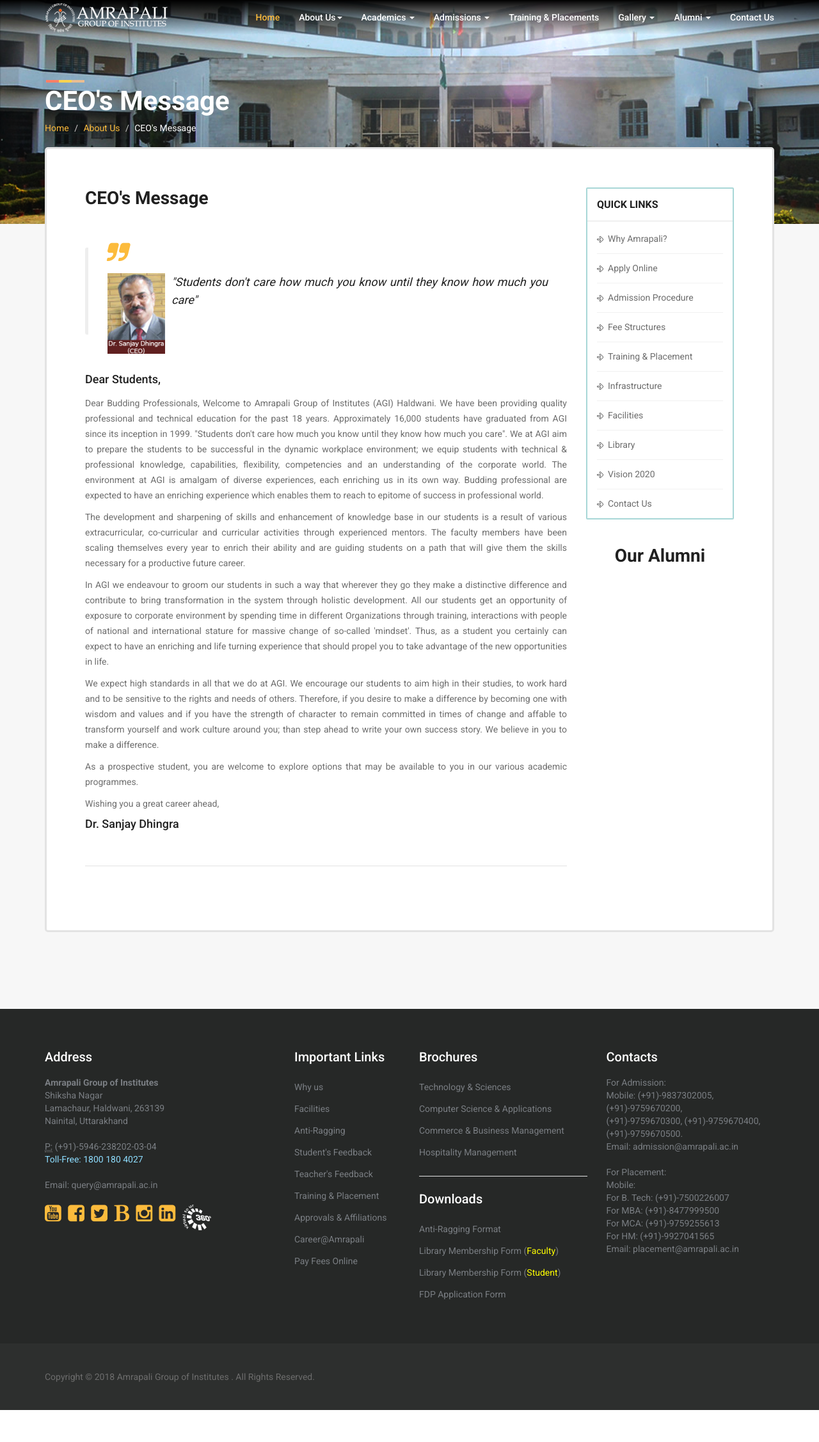
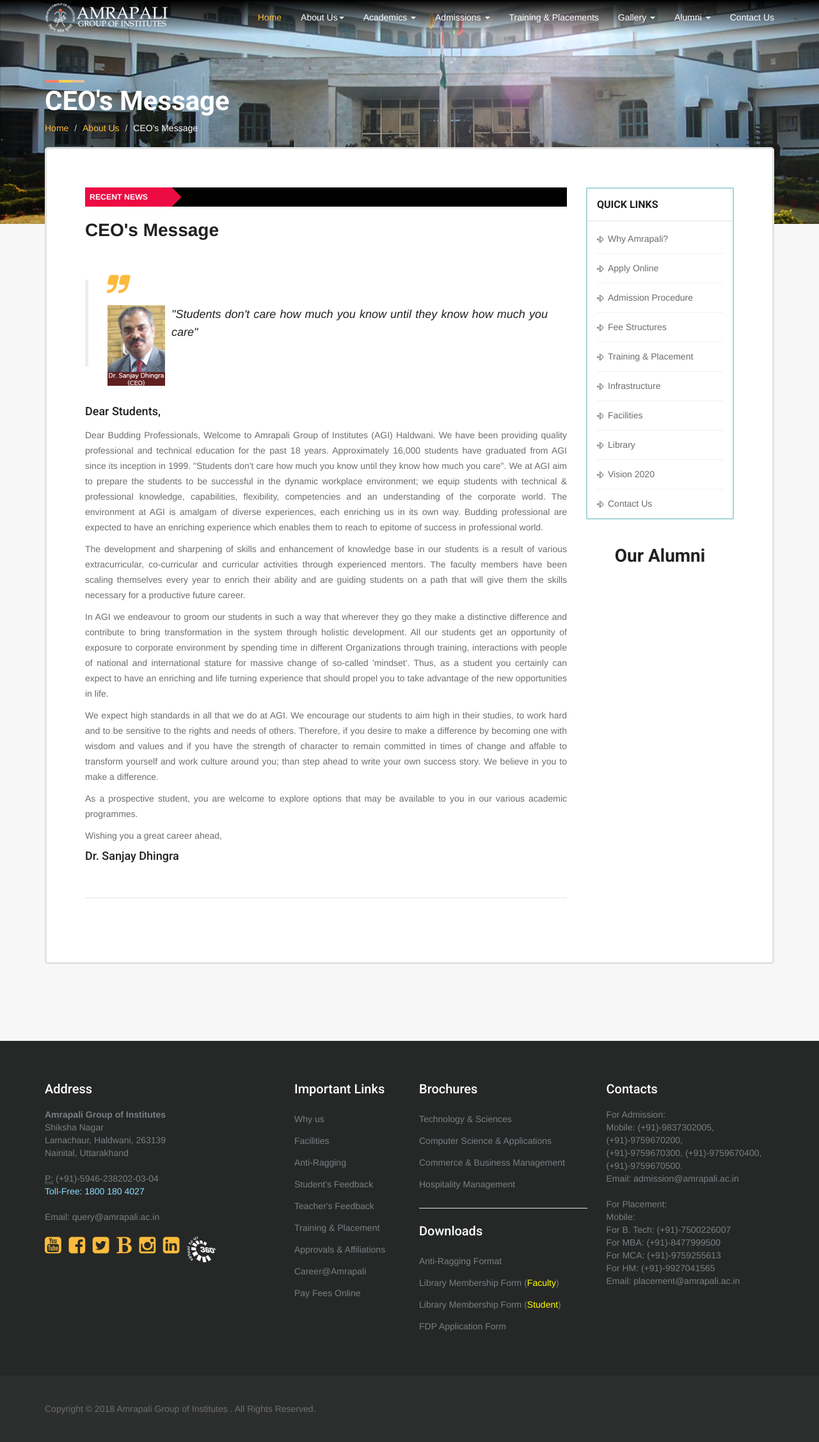
Before and after one commit to navtewari/ai_new, a CodeIgniter app: page /ai_new/index.php/agi/ceoMessage in a window 1280 px wide. Shown: the whole page at 64% size. Before the commit the page ends 2204 px from the top, so only its background shows below. Run offline with CodeIgniter, Linux system fonts and the light colour scheme; data that the repository does not hold is empty.

Commit message:
update
update

```diff
--- a/application/controllers/Agi.php
+++ b/application/controllers/Agi.php
@@ -20,6 +20,7 @@
 // About Us Menu Methods
     function ceoMessage() {
         $data_['menu_all'] = $this->my_menu->site_menu();
+        $data_['commondata_'] = $this->commondata();
         $data_['alumni'] = $this->ouralumni();
         $data_['title'] = "CEO's Message";
 
--- a/application/views/about-us/ceo-message.php
+++ b/application/views/about-us/ceo-message.php
@@ -12,12 +12,12 @@
                             <div class="row">
                                 <div class="col-md-12">
                                     <div class="page-header">
-                                            <h1><?php echo $title;?></h1>
+                                        <h1><?php echo $title; ?></h1>
                                     </div>
                                     <ol class="breadcrumb">
                                         <li><a href="#">Home</a></li>
                                         <li><a href="#">About Us</a></li>
-                                            <li class="active"><?php echo $title;?></li>
+                                        <li class="active"><?php echo $title; ?></li>
                                     </ol>
                                 </div>
                             </div><!-- /.row -->
@@ -31,8 +31,11 @@
                                 <div class="row">
                                     <div class="col-xs-12 col-md-9 col-sm-8">
                                         <article class="blog-post-wrapper single-article">
+
+                                            <?php $this->load->view('templates/ticker-news');?>
+
                                             <header class="entry-header">
-                                                    <h2 class="entry-title"><a href="blog-single.html"><?php echo $title;?></a></h2>
+                                                <h2 class="entry-title"><a href="#"><?php echo $title; ?></a></h2>
                                             </header><!-- /.entry-header -->
 
                                             <div class="entry-content">
@@ -55,8 +58,8 @@
                                     </div><!-- /.col-md-9 -->
 
                                     <div class="col-xs-12 col-md-3 col-sm-4" align="center">
-                                            <?php $this->load->view('templates/quick-links');?>
-                                            <?php $this->load->view('templates/alumni-img-scroll');?>
+                                        <?php $this->load->view('templates/quick-links'); ?>
+                                        <?php $this->load->view('templates/alumni-img-scroll'); ?>
                                     </div><!-- /.col-md-3 -->
                                 </div><!-- /.row -->
                             </div><!-- /.inner-content -->
--- a/application/views/templates/footer.php
+++ b/application/views/templates/footer.php
@@ -104,6 +104,7 @@
 <!-- Bootstrap Core JavaScript -->
 <script src="<?php echo base_url('assets/js/bootstrap.min.js'); ?>"></script>
 <script src="<?PHP echo base_url() . 'assets/js/jquery.easy-ticker.js'; ?>"></script>
+<script src="<?PHP echo base_url() . 'assets/js/ticker.js'; ?>"></script>
 
 <script type="text/javascript">
     $(document).ready(function () {
--- a/application/views/templates/header.php
+++ b/application/views/templates/header.php
@@ -31,6 +31,8 @@
         <link href="<?php echo base_url('assets/css/style.css'); ?>" rel="stylesheet">
         <!-- Responsive CSS -->
         <link href="<?php echo base_url('assets/css/responsive.css'); ?>" rel="stylesheet">
+
+        <link href="<?php echo base_url('assets/css/ticker.css'); ?>" rel="stylesheet">
 
         <script src="<?php echo base_url('assets/js/vendor/modernizr-2.8.1.min.js'); ?>"></script>
         <!-- HTML5 Shim and Respond.js for IE8 support of HTML5 elements and media queries -->
--- /dev/null
+++ b/application/views/templates/ticker-news.php
@@ -0,0 +1,16 @@
+<div class="ticker-container">
+                                                <div class="ticker-caption">
+                                                    <p>RECENT NEWS</p>
+                                                </div>
+                                                <ul>
+                                                    <?php foreach ($commondata_['rnews_'] as $item) { ?>
+                                                        <div>
+                                                            <li><span><?php echo $item->SUBJECT; ?> &ndash;
+                                                                    <?php if ($item->PATH_ATTACH != 'x') { ?>
+                                                                        <a href="<?php echo ADMIN___ . '/_assets_/newsdetail/' . $item->PATH_ATTACH; ?>" target="_blank" >click for detail</a><br />
+                                                                    <?php } ?>
+                                                                </span></li>
+                                                        </div>
+                                                    <?php } ?>
+                                                </ul>
+                                            </div>
--- /dev/null
+++ b/assets/css/ticker.css
@@ -0,0 +1,111 @@
+* {
+	margin: 0;
+	padding: 0;
+	font-family: "Helvetica Neue",Helvetica,Arial,sans-serif;
+}
+
+.ticker-container {
+	height: 60px;
+	width: 100%;
+	text-align: center;
+	position: relative;
+	overflow: hidden;
+	background-color: rgba(0,0,0,1);
+	color: white;
+	/*background-color: white;
+	color: black;*/
+	font-size: 1.1em;
+	margin-bottom: 15px;
+}
+.ticker-container .ticker-caption {
+	height: 50%;
+	width: 100%;
+	background-color: #EC0B43;
+	display: table;
+	position: absolute;
+	color: white;
+	font-size: 0.8em;
+	z-index: 1;
+}
+.ticker-container .ticker-caption p {
+	height: inherit;
+	width: inherit;
+	display: table-cell;
+	vertical-align: middle;
+	font-weight: bold;
+}
+.ticker-container ul {
+	list-style: none;
+	padding: 0;
+	height: auto;
+}
+.ticker-container ul div {
+	overflow: hidden;
+	position: absolute;
+	z-index: 0;
+	display: inline;
+	min-width: 100%;
+	left: 0;
+	height: 50%;
+	transition: 0.25s ease-in-out;
+}
+.ticker-container ul div.ticker-active {
+	top: 30px;
+}
+.ticker-container ul div.not-active {
+	top: 60px;
+}
+.ticker-container ul div.remove {
+	top: 0;
+}
+.ticker-container ul div li {
+	padding: 5px 0;
+}
+.ticker-container ul div li a {
+	color: #EC0B43;
+}
+
+@media (min-width: 500px) {
+	.ticker-container {
+		height: 30px;
+		text-align: left;
+	}
+	.ticker-container .ticker-caption {
+		height: 100%;
+		width: 150px;
+		background: url('../img/ticker-caption-bg.png');
+	}
+	.ticker-container .ticker-caption p {
+		text-align: left;
+		padding-left: 7px;
+	}
+	.ticker-container ul {
+		margin-left: 170px;
+		height: 100%;
+	}
+	.ticker-container ul div {
+		height: 100%;
+		left: 170px;
+	}
+	.ticker-container ul div.ticker-active {
+		top: 0;
+	}
+	.ticker-container ul div.not-active {
+		top: 30px;
+	}
+	.ticker-container ul div.remove {
+		top: -30px;
+	}
+}
+
+@media (min-width: 768px) {
+  .ticker-container {
+    margin-bottom: 10px;
+  }
+}
+
+@media (min-width: 992px) {
+  .ticker-container {
+    margin-bottom: 20px;
+  }
+}
--- /dev/null
+++ b/assets/js/ticker.js
@@ -0,0 +1,118 @@
+var speed = 5000;
+canTick = true;
+
+$(document).ready(function() {
+	$('.ticker-container ul div').each(function(i) {
+		if ($(window).width() >= 500) {
+			$(this).find('li').width($(window).width() - parseInt($(this).css('left')));
+		}
+		if (i == 0) {
+			$(this).addClass('ticker-active');
+		} else {
+			$(this).addClass('not-active');
+		}
+		if ($(this).find('li').height() > 30) {
+			$(this).find('li').css({
+				'height': '20px',
+				'width': '200%',
+				'text-align': 'left',
+				'padding-left': '5px'
+			});
+			$(this).find('li').css('width', $(this).find('li span').width());
+		}
+	});
+	startTicker();
+	animateTickerElementHorz();
+});
+
+$(window).resize(function() {
+	$('.ticker-container ul div').each(function(i) {
+		if ($(this).find('li').height() > 30) {
+			$(this).css({
+				'height': '20px',
+				'width': '200%',
+				'text-align': 'left',
+				'padding-left': '5px'
+			});
+			$(this).find('li').css('width', $(this).find('li span').width());
+		}
+	});
+});
+
+function startTicker() {
+	setInterval(function() {
+		if (canTick) {
+			$('.ticker-container ul div.ticker-active')
+				.removeClass('ticker-active')
+				.addClass('remove');
+			if ($('.ticker-container ul div.remove').next().length) {
+				$('.ticker-container ul div.remove')
+					.next()
+					.addClass('next');
+			} else {
+				$('.ticker-container ul div')
+					.first()
+					.addClass('next');
+			}
+			$('.ticker-container ul div.next')
+				.removeClass('not-active next')
+				.addClass('ticker-active');
+			setTimeout(function() {
+				$('.ticker-container ul div.remove')
+					.css('transition', '0s ease-in-out')
+					.removeClass('remove')
+					.addClass('not-active finished');
+				if ($(window).width() < 500) {
+					if ($('.ticker-container ul div.finished li').width() < $(window).width()) {
+						$('.ticker-container ul div.finished').removeClass('finished');
+					}
+				} else {
+					if ($('.ticker-container ul div.finished li').width() < ($(window).width() - (parseInt($('.ticker-container ul div.ticker-active').css('left')) + 15))) {
+						$('.ticker-container ul div.finished').removeClass('finished');
+					}
+				}
+				setTimeout(function() {
+					$('.ticker-container ul div')
+						.css('transition', '0.25s ease-in-out');
+				}, 75);
+				animateTickerElementHorz();
+			}, 250);
+		}
+	}, speed);
+}
+
+function animateTickerElementHorz() {
+	if ($(window).width() < 500) {
+		if ($('.ticker-container ul div.ticker-active li').width() > $(window).width()) {
+			setTimeout(function() {
+				$('.ticker-container ul div.ticker-active li').animate({
+					'margin-left': '-' + (($('.ticker-container ul div.ticker-active li').width() - $(window).width()) + 15)
+				}, speed - (speed / 5), 'swing', function() {
+					setTimeout(function() {
+						$('.ticker-container ul div.finished').removeClass('finished').find('li').css('margin-left', 0);
+					}, ((speed / 5) / 2));
+				});
+			}, ((speed / 5) / 2));
+		}
+	} else {
+		if ($('.ticker-container ul div.ticker-active li').width() > ($(window).width() - parseInt($('.ticker-container ul div.ticker-active').css('left')))) {
+			setTimeout(function() {
+				$('.ticker-container ul div.ticker-active li').animate({
+					'margin-left': Math.abs($('.ticker-container ul div.ticker-active li').width() - ($(window).width() - parseInt($('.ticker-container ul div.ticker-active').css('left'))) + 15) * -1
+				}, speed - (speed / 5), 'swing', function() {
+					setTimeout(function() {
+						$('.ticker-container ul div.finished').removeClass('finished').find('li').css('margin-left', 0);
+					}, ((speed / 5) / 2));
+				});
+			}, ((speed / 5) / 2));
+		}
+	}
+}
+
+$('.ticker-container').on('mouseover', function() {
+	canTick = false;
+});
+
+$('.ticker-container').on('mouseout', function() {
+	canTick = true;
+});
```
Also changed, not shown: application/libraries/My_menu.php (line endings or trailing spaces), assets/img/ticker-caption-bg.png (added). Lines whose indentation alone changed are shown as unchanged.
